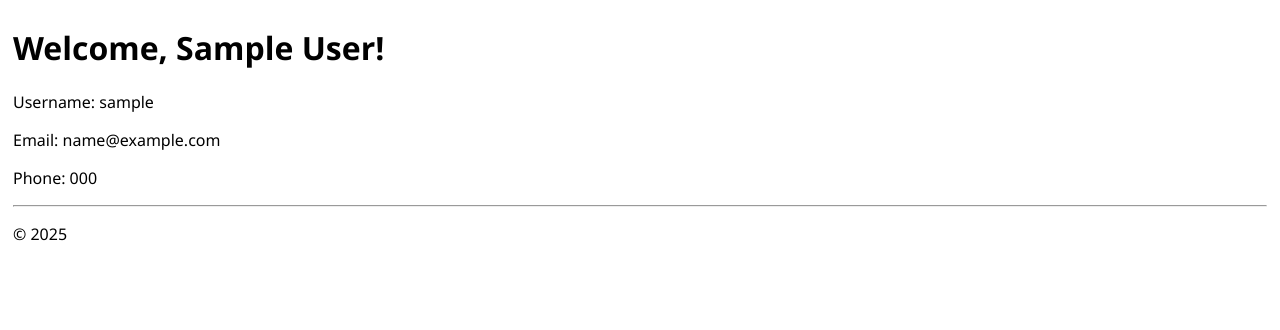
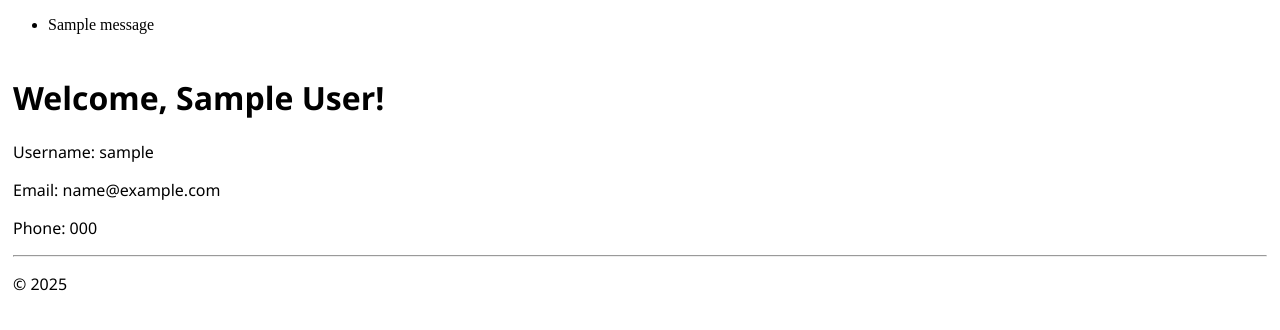
Before and after one commit to DergevorkianJadeCSUN/440Project-Group9, a Flask app: page / in a window 1280 px wide. Shown: the part 47-377 px from the top of the page. Run offline with Flask 3, Linux system fonts and the light colour scheme; a user stored in the database is signed in; tables that the repository leaves empty hold one stand-in row (values such as "Sample post"); one stand-in notice (Sample message) is shown.

Commit message:
flashed messages

```diff
--- a/webapp/templates/layout.html
+++ b/webapp/templates/layout.html
@@ -3,7 +3,9 @@
     <head>
         <meta charset="utf-8" />
         <title>{% block title %}{% endblock %}</title>
+
         <link rel="stylesheet" type="text/css" href="{{ url_for('static', filename='site.css')}}" />
+
     </head>
     <body>
         <div class="navbar">
@@ -15,6 +17,15 @@
                 <a href="{{ url_for('auth.sign_up') }}" class="navbar-brand navbar-item">Sign Up</a>
             {% endif %}
         </div>
+        {% with messages = get_flashed_messages() %}
+            {% if messages %}
+            <ul class=flashes>
+            {% for message in messages %}
+                <li>{{ message }}</li>
+            {% endfor %}
+            </ul>
+            {% endif %}
+        {% endwith %}
         <div class="body-content">
             {% block content %}
             {% endblock %}
```
